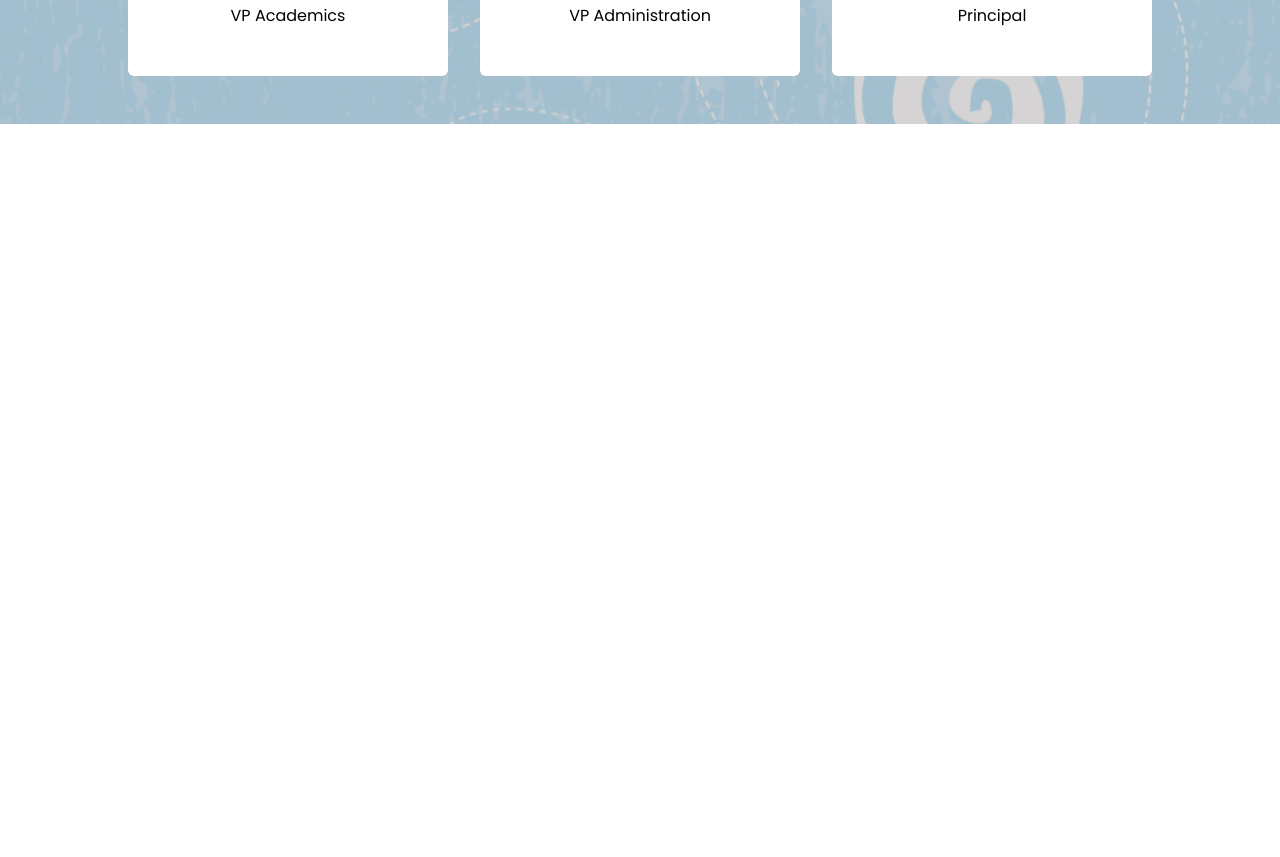
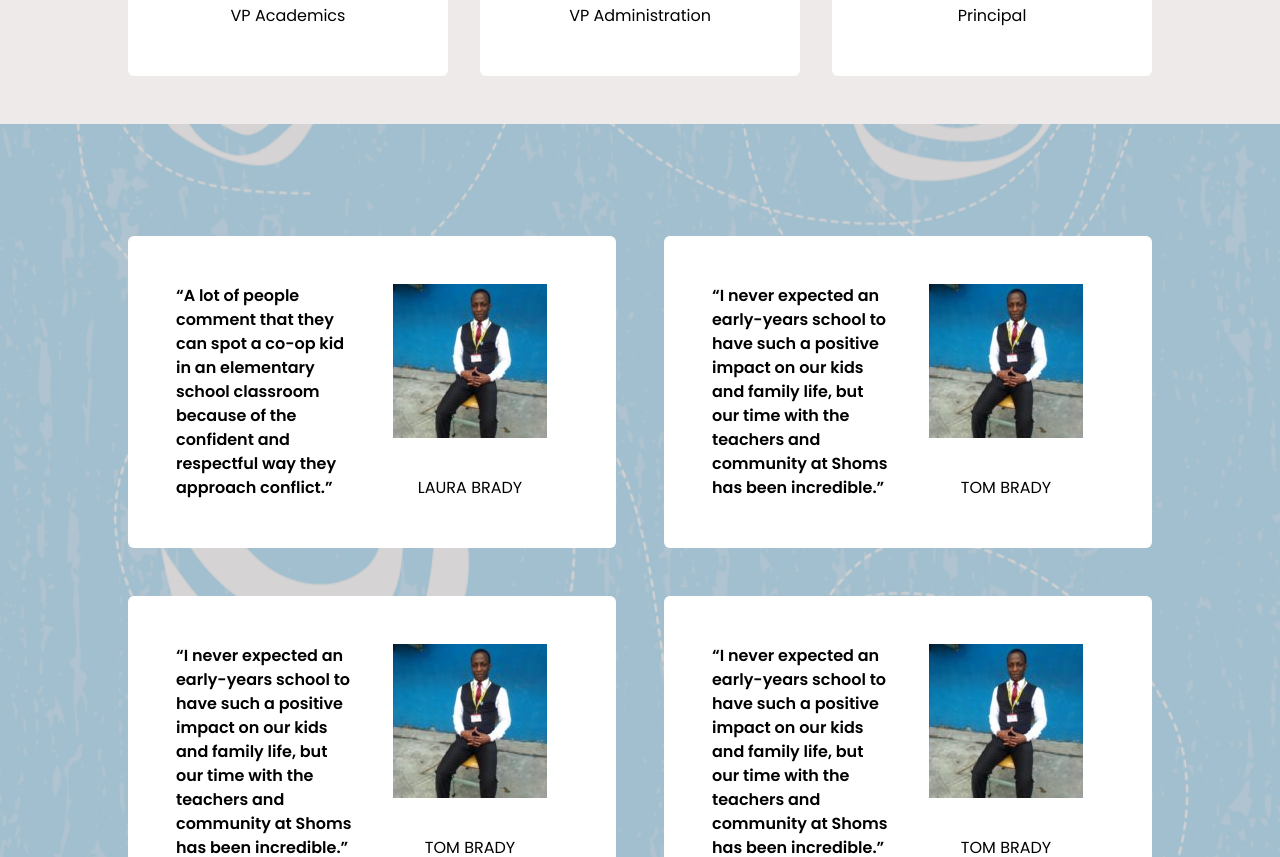
Before and after one commit to segunojo1/shoms-sch, a React (Create React App) app: page / in a window 1280 px wide. Shown: the part 1878-2735 px from the top of the page. Before the commit the page ends 2002 px from the top, so only its background shows below. Built offline with nearby package versions, Linux system fonts and the light colour scheme.

Commit message:
feat: footer && testimonials

```diff
--- /dev/null
+++ b/src/components/Footer.jsx
@@ -0,0 +1,43 @@
+import React from 'react'
+import FooterComp from './FooterComp'
+
+const Footer = () => {
+  return (
+    <div className='bg-black '>
+        <div className='mx-auto w-[80%] container text-white flex flex-col md:flex-row justify-between py-[3rem]'>
+            <div>
+                <img src="Group.svg" alt="metaNfts" className='mb-[5rem]'/>
+                <div className='mb-[2rem] flex items-center justify-between w-[6rem]'>
+                    <img src="facebook.png" alt="" />
+                    <img src="ig.png" alt="" />
+                    <img src="twitter.png" alt="" />
+                </div>
+                <p className='text-white'>2022 Metabnb</p>
+            </div>
+            <FooterComp
+                head="Community"
+                one="NFT"
+                two="Tokens"
+                three="Landlords"
+                four="Discord"
+            />
+            <FooterComp
+                head="Places"
+                one="Castle"
+                two="Farms"
+                three="Beach"
+                four="Learn More"
+            />
+            <FooterComp
+                head="About Us"
+                one="Road Map"
+                two="Creators"
+                three="Career"
+                four="Contact Us"
+            />
+        </div>
+    </div>
+  )
+}
+
+export default Footer
--- /dev/null
+++ b/src/components/FooterComp.jsx
@@ -0,0 +1,15 @@
+import React from 'react'
+
+const FooterComp = (props) => {
+  return (
+    <div className='grid gap-2'>
+        <p className='mb-4'>{props.head}</p>
+        <p>{props.one}</p>
+        <p>{props.two}</p>
+        <p>{props.three}</p>
+        <p>{props.four}</p>
+    </div>
+  )
+}
+
+export default FooterComp
--- a/src/components/Spaces.jsx
+++ b/src/components/Spaces.jsx
@@ -3,7 +3,7 @@ import { Parallax } from 'react-parallax'
 
 const Spaces = () => {
   return (
-    <Parallax className='h-[100vh] '   bgImage="Banner-Butterflies.png" bgImageAlt="spaces" strength={400}>
+    <Parallax className='h-[100vh] '   bgImage="" bgImageAlt="spaces" strength={400}>
       <div className='w-[80%] mx-auto'>
         <div className='font-bold text-6xl mt-[5rem] mb-[2rem] w-[80%]'>Spaces still available in our Primary and Secondary Classes for 2022-2023</div>
         <p className='w-[80%]'>Our cooperative learning community brings together children, parents, and teachers in meaningful play. We develop collaborative relationships and explore environments, experiences, and activities that encourage curiosity and wonder. We value who children are, celebrate their unique gifts, believe in their capabilities, encourage their interests, and honor their feelings and ideas.</p>
--- a/src/components/Teachers.jsx
+++ b/src/components/Teachers.jsx
@@ -3,7 +3,7 @@ import { Parallax } from 'react-parallax';
 import Teacher from './Teacher';
 
 const Teachers = () => (
-    <Parallax className=''  bgImage="Banner-Clouds.png" bgImageAlt="the cat" strength={800}>
+    <Parallax className=''  bgImage="Banner-Butterflies2.png" bgImageAlt="the cat" strength={400}>
         <div className='w-[80%] mx-auto'>
             <h1 className='font-bold text-4xl text-center mt-[7rem] mb-[3rem]'>Our Incredible Teachers</h1>
             <p className='mb-[3rem] text-center'>Our teachers are carefully selected for their training and experience, as well
--- a/src/components/Testimonial.jsx
+++ b/src/components/Testimonial.jsx
@@ -2,10 +2,12 @@ import React from 'react'
 
 const Testimonial = (props) => {
   return (
-    <div>
-        <p>{props.text}</p>
-        <img src={props.img} alt="" />
-        <p>{props.title}</p>
+    <div className=' grid-cols-2 grid  bg-white rounded-md p-[3rem]'>
+        <p className='w-[11rem] font-semibold'>{props.text}</p>
+        <div className='flex-col flex items-center justify-between'>
+            <img src={props.img} alt="" />
+            <p>{props.title}</p>
+        </div>
     </div>
   )
 }
--- a/src/components/Testimonials.jsx
+++ b/src/components/Testimonials.jsx
@@ -1,11 +1,30 @@
 import React from 'react'
+import { Parallax } from 'react-parallax'
 import Testimonial from './Testimonial'
 
 const Testimonials = () => {
   return (
-    <div>
-       <Testimonial />
-    </div>
+    <Parallax className=''  bgImage="Banner-Clouds.png" bgImageAlt="testimonial" strength={800}>
+      <div className='grid grid-cols-2 gap-[3rem] w-[80%] mx-auto mt-[7rem] mb-[4rem]'>
+
+       <Testimonial
+       text="“A lot of people comment that they can spot a co-op kid in an elementary school classroom because of the confident and respectful way they approach conflict.”"
+       img="johnson.jpeg"
+       title="LAURA BRADY"/>
+       <Testimonial
+       text="“I never expected an early-years school to have such a positive impact on our kids and family life, but our time with the teachers and community at Shoms has been incredible.”"
+       img="johnson.jpeg"
+       title="TOM BRADY"/>
+        <Testimonial
+       text="“I never expected an early-years school to have such a positive impact on our kids and family life, but our time with the teachers and community at Shoms has been incredible.”"
+       img="johnson.jpeg"
+       title="TOM BRADY"/>
+        <Testimonial
+       text="“I never expected an early-years school to have such a positive impact on our kids and family life, but our time with the teachers and community at Shoms has been incredible.”"
+       img="johnson.jpeg"
+       title="TOM BRADY"/>
+      </div>
+    </Parallax>
   )
 }
 
--- a/src/pages/Home.jsx
+++ b/src/pages/Home.jsx
@@ -4,6 +4,7 @@ import Teachers from '../components/Teachers'
 import { Navbar } from '../components/Navbar'
 import Spaces from '../components/Spaces'
 import Testimonials from '../components/Testimonials'
+import Footer from '../components/Footer'
 
 export const Home = () => {
   return (
@@ -13,6 +14,7 @@ export const Home = () => {
     <Spaces />
     <Teachers />
     <Testimonials />
+    <Footer />
     </>
   )
 }
```
